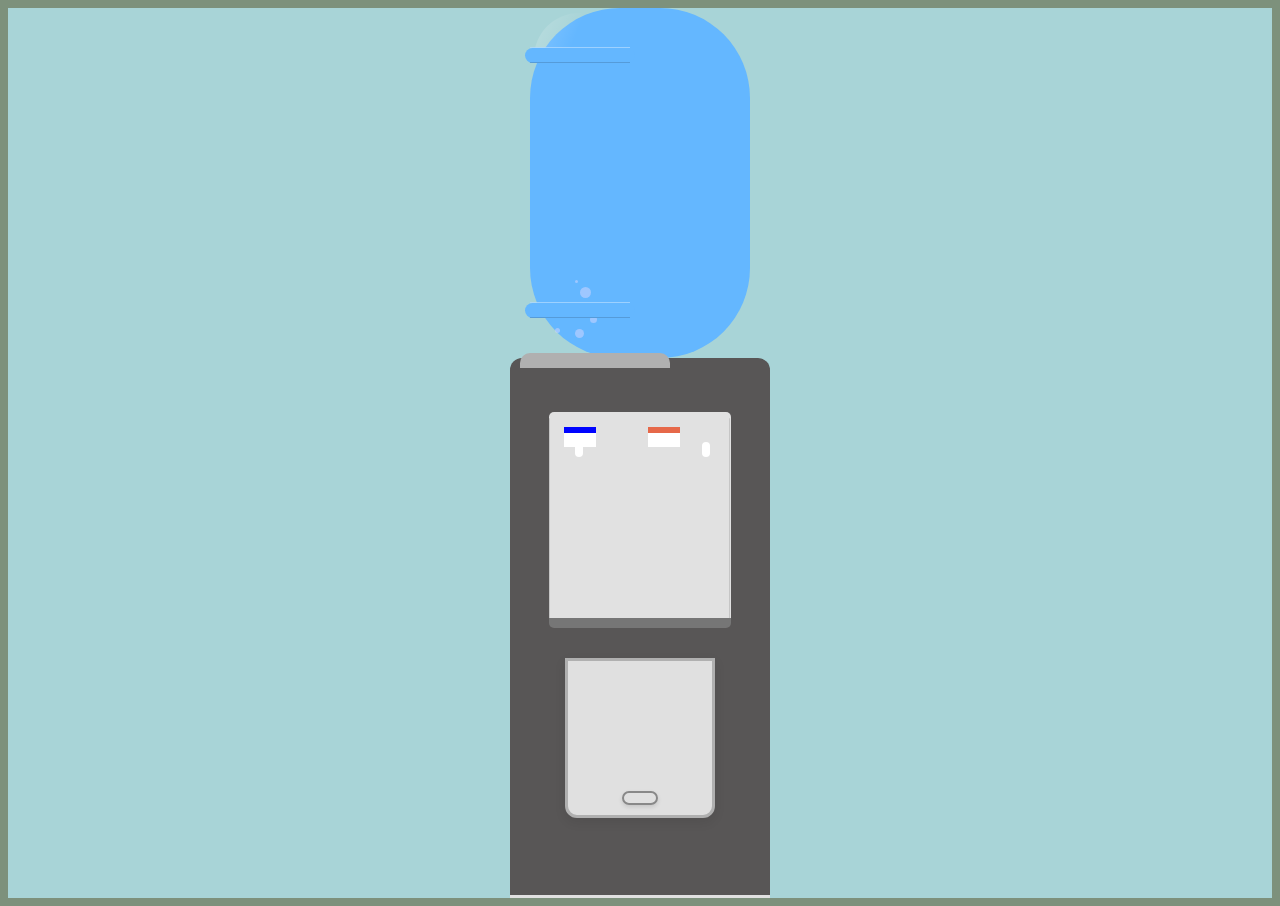
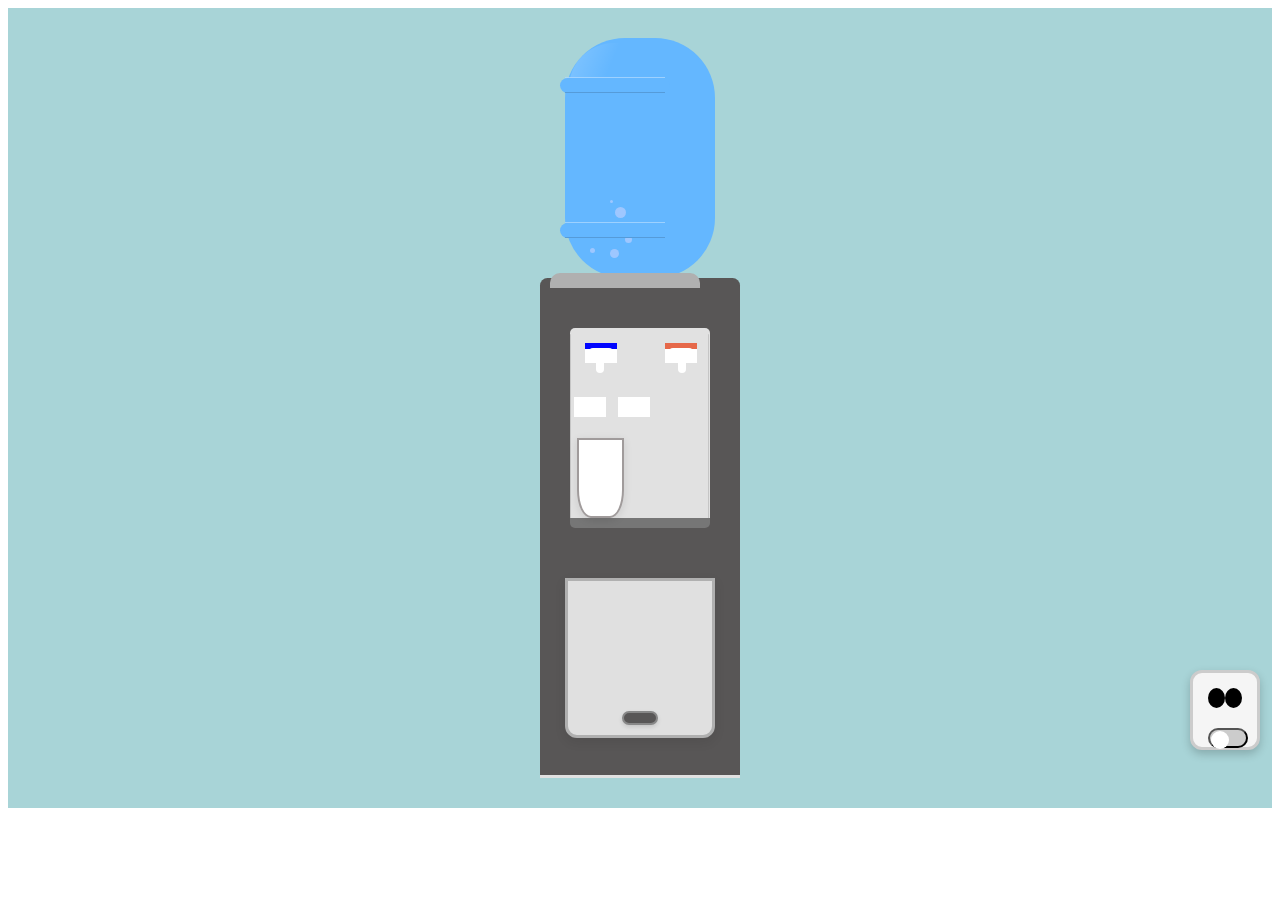
Before and after one commit to Enigma-Deez/Water-Dispenser-CSS-JS-., a plain HTML site: page Index.html in a window 1280 px wide. After the commit the page ends 816 px from the top, so only its background shows below. Drawn offline with Linux system fonts and the light colour scheme.

Commit message:
A lot.
Didn't want to even commit this a week ago cause it was busted and I just wanted to delete it all and use my last commit but I didn't know how to and I made a gliding cup so I didn't want to have to re-do so I just left it and now I'm where I am.

```diff
--- a/Index.html
+++ b/Index.html
@@ -1,16 +1,15 @@
 <!DOCTYPE html>
 <html lang="en">
-
 <head>
     <meta charset="UTF-8">
     <meta name="viewport" content="width=device-width, initial-scale=1.0">
     <title>Document</title>
-    <link rel="stylesheet" href="style.css" />
+    <link rel="stylesheet" href="style.css">
 </head>
 
 <body>
     <div class="wrapper">
-        <div class="bottle">
+        <section class="bottle">
             <div class="bubbles">
                 <span></span>
                 <span></span>
@@ -21,25 +20,52 @@
             <div class="reflection"></div>
             <div class="line"></div>
             <div class="line"></div>
-        </div>
-        <div class="stand">
+        </section>
+
+        <section class="stand">
             <div class="taps">
-                <div class="cold"></div>
-                <div class="hot"></div>
+                <div class="cold">
+                </div>
+                <div class="hot">
+                </div>
+
+                <button id="toggleBtn"></button>
+                <button id="toggleBtn2"></button>
+                <div id="watercold" class="water"></div>
+                <div id="waterhot" class="water"></div>
+                <!-- new div -->
+
+                <!-- <button id="hotTap" class="tap hot">Hot</button>
+                <button id="coldTap" class="tap cold">Cold</button> -->
+                <div class="cup" id="cup"></div>
             </div>
-            <div class="fridge">
+            <section class="fridge">
                 <div class="fridge-inside">
                     <div class="fridge-bottle"></div>
                     <div class="fridge-bottle"></div>
                     <div class="fridge-bottle"></div>
                 </div>
+
                 <div class="fridge-door">
                     <div class="fridge-handle"></div>
                 </div>
+            </section>
+        </section>
+         <div class="socket">
+
+            <div class="plug-holes">
+
+                <div class="hole"></div>
+
+                <div class="hole"></div>
             </div>
-        </div>
+
+        <button class="switch"></button>
     </div>
+
+
+    <script src="script.js"></script>
 </body>
-<script src="script.js"></script>
+
 
 </html>
--- a/script.js
+++ b/script.js
@@ -1,3 +1,4 @@
+// Fridge door logic
 document.addEventListener('DOMContentLoaded', function () {
     var handle = document.querySelector('.fridge-handle');
     var door = document.querySelector('.fridge-door');
@@ -6,4 +7,41 @@ document.addEventListener('DOMContentLoaded', function () {
             door.classList.toggle('open');
         });
     }
+    // Cup glide logic
+    var cup = document.getElementById('cup');
+    var isCold = false;
+    if (cup) {
+        cup.addEventListener('click', function (e) {
+            e.preventDefault();
+            isCold = !isCold;
+            if (isCold) {
+                cup.classList.add('cold');
+            } else {
+                cup.classList.remove('cold');
+            }
+        });
+    }
 });
+//Tap logic
+
+//   Switch logic
+const switchBtn = document.querySelector('.switch');
+
+switchBtn.addEventListener('click', () => {
+  switchBtn.classList.toggle('on');
+});
+
+
+    const water = document.getElementById("water");
+        const btn = document.getElementById("toggleBtn");
+    let isOn;
+    btn.addEventListener("click", () => {
+      isOn = !isOn;
+      if (isOn) {
+        water.classList.add("on");
+        btn.textContent = "";
+      } else {
+        water.classList.remove("on");
+        btn.textContent = "";
+    }
+    });
--- a/style.css
+++ b/style.css
@@ -1,3 +1,61 @@
+/* The socket */
+.socket {
+  position: fixed;
+  bottom: 50px;      /* bottom-right corner */
+  right: 20px;
+  width: 70px;
+  height: 80px;
+  background: #f5f5f5;
+  border: 3px solid #ccc;
+  border-radius: 12px;
+  box-shadow: 0 4px 10px rgba(0,0,0,0.2);
+  padding: 15px;
+}
+
+.plug-holes {
+  display: flex;
+  justify-content: space-around;
+  margin-bottom: 20px;
+}
+
+.hole {
+  width: 20px;
+  height: 20px;
+  background: #000;
+  border-radius: 50%;
+}
+
+.switch {
+  width: 40px;
+  height: 20px;
+  background: #ccc;
+  border-radius: 20px;
+  position: relative;
+  cursor: pointer;
+  transition: background 0.3s;
+}
+
+.switch::before {
+  content: "";
+  width: 18px;
+  height: 18px;
+  background: white;
+  border-radius: 50%;
+  position: absolute;
+  top: 1px;
+  left: 1px;
+  transition: left 0.3s;
+}
+
+/* ON state */
+.switch.on {
+  background: #4caf50;
+}
+
+.switch.on::before {
+  left: 21px;
+}
+
 /* Fridge inside and bottles */
 .fridge-inside {
     position: absolute;
@@ -66,7 +124,7 @@
 .fridge-handle {
     width: 36px;
     height: 14px;
-    background: rgb(88, 86, 86)#ffffff;
+    background: rgb(88, 86, 86);
     border-radius: 7px;
     position: absolute;
     left: 50%;
@@ -78,6 +136,14 @@
 }
 .fridge-handle:active {
     background: #888;
+}
+/* ...existing code... */
+
+@media (max-width: 600px) {
+  .fridge-handle {
+    width: 54px;
+    height: 21px;
+  }
 }
 @media (min-width: 768px) and (max-width: 1024px) {
     .bottle {
@@ -112,9 +178,6 @@
     -moz-box-sizing: border-box;
     box-sizing: border-box;
 }
-body {
-    background: #7d917c;
-}
 .wrapper {
 display: flex;
 flex-direction: column;
@@ -123,12 +186,6 @@ align-items: center;
 min-height: 100vh;
 width: 100%;
 background: #a8d4d7;
-
-@media (max-width: 600px) {
-  .wrapper {
-    min-height: 100svh;
-  }
-}
 }
 .bottle {
 position: relative;
@@ -138,6 +195,7 @@ height: 240px;
 width: 150px;
 background: #64B7FF;
 border-radius: 60px;
+
 }
 .bottle .reflection {
     position: absolute;
@@ -256,10 +314,11 @@ border-top-right-radius: 7.5px;
     margin: 15px 4px;
 }
 .stand .taps .hot {
-    margin-left: 44px;
+    margin-left: 60px;
 }
 .stand .taps .cold {
     margin-left: 15px;
+    /*Rectangle containing blue strip and white enpty space*/
 }
 .stand .taps .cold:before {
     content:"";
@@ -267,15 +326,51 @@ border-top-right-radius: 7.5px;
     width: 32px;
     position: absolute;
     margin: 0 auto;
-    background: rgb(0, 4, 255);
+    background: rgb(1, 5, 255);
 }
+.stand .taps .hot {
+    margin-left: 40px !important;
+    /*Rectangle containing blue strip and white enpty space*/
+}
+
+.stand {
+  position: relative; /* anchor point */
+}
+
+#toggleBtn,
+#toggleBtn2 {
+  position: absolute; /* free positioning inside .stand */
+  width: 24px;
+  height: 15px;
+  background: #ffffff;
+  border: none;
+  border-radius: 4px;
+  cursor: pointer;
+}
+
+/* Cold tap button */
+#toggleBtn {
+  top: 20px;   /* vertical placement */
+  left: 19px;  /* horizontal placement */
+}
+
+/* Hot tap button */
+#toggleBtn2 {
+  top: 20px;   /* same vertical level */
+  right: 17px; /* horizontal placement */
+}
+
+
+
 .stand .taps .hot:before {
     content:"";
     height: 6px;
     width: 32px;
+    right: 13px;
     position: absolute;
     margin: 0 auto;
     background: #df3a11c3;
+    /*red strip*/
 }
 .stand .taps .cold:after {
     content:"";
@@ -287,6 +382,7 @@ border-top-right-radius: 7.5px;
     top: 30px;
     left: 26px;
     background: rgb(255, 255, 255);
+    /*white vertical part of cold tap*/
 }
 .stand .taps .hot:after {
     content:"";
@@ -296,8 +392,41 @@ border-top-right-radius: 7.5px;
     position: absolute;
     margin: auto;
     top: 30px;
-    right: 21px;
+    right: 24px;
     background: white;
+    /*white vertical part of hot tap*/
+    /*Blue strip on cold tap*/
+        .watercold {
+      width: 10px;
+      height: 0;
+      background: blue;
+      position: absolute;
+      left: 55%;
+      top: 100%;
+      transform: translateX(-50%);
+      transition: height 0.5s;
+    }
+            .waterhot {
+      width: 10px;
+      height: 0;
+      background: red;
+      position: absolute;
+      left: 50%;
+      top: 100%;
+      transform: translateX(-50%);
+      transition: height 0.5s;
+    }
+
+    .waterhot.on {
+      height: 150px;
+    }
+        .watercold.on {
+      height: 150px;
+    }
+
+
+
+
 }
 .bottle .bubbles {
     height: 100%;
@@ -356,16 +485,42 @@ border-top-right-radius: 7.5px;
     bottom: 60px;
     left: 60px;
 }
-@media (min-width: 1025px) and (max-width: 1600px) {
-  .bottle {
-    width: 220px !important;
-    height: 350px !important;
-    border-radius: 90px !important;
-  }
-  .stand {
-    width: 260px !important;
-    height: 540px !important;
-    border-top-left-radius: 12px !important;
-    border-top-right-radius: 12px !important;
-  }
+/* ...existing code... */
+
+.fridge-door.open .fridge-handle {
+    position: relative;
 }
+.fridge-door.open .fridge-handle::after {
+    content: "";
+    position: absolute;
+    left: 50%;
+    top: 50%;
+    transform: translate(-50%, -50%);
+    width: 80px;   /* Expanded clickable width */
+    height: 40px;  /* Expanded clickable height */
+    background: transparent;
+    pointer-events: auto;
+    z-index: 2;
+}
+.cup {
+    position: absolute;
+    bottom: -15px !important; /* adjust this to raise it higher */
+    left:3px;   /* move horizontally under tap */
+    width: 47px !important;
+    height: 80px !important;
+    background: transparent;
+    border: 2px solid #a09b9b;
+    border-radius: 0 0 14px 14px / 0 0 28px 28px;
+    box-shadow: 0 2px 8px rgba(0,0,0,0.10);
+    z-index: 3;
+    cursor: pointer;
+    display: flex;
+    align-items: flex-end;
+    justify-content: center;
+    overflow: hidden;
+    transition: left 0.7s cubic-bezier(.4,2,.6,1);
+}
+
+.cup.cold {
+    left: 70px; /* Move further under cold tap if needed */
+}
```
